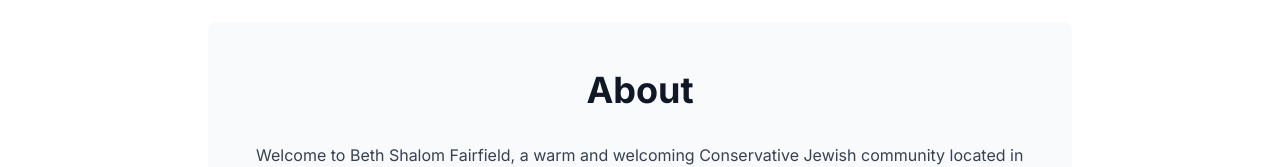
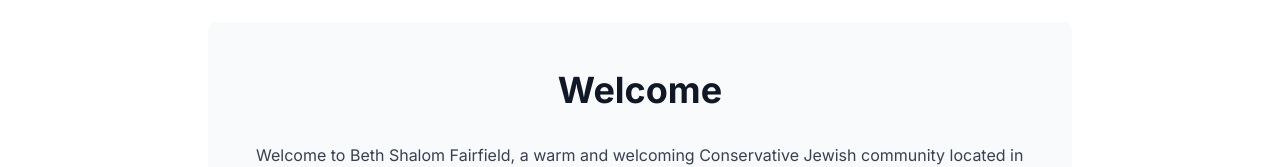
Before and after one commit to Blum-FF-Roo/beth-shalom-fairfield, a Next.js app: page / in a window 1280 px wide. Shown: the part 410-577 px from the top of the page. Built offline with nearby package versions, Linux system fonts and the light colour scheme; no server answers; the database is empty.

Commit message:
Changed home About heading to Welcome

```diff
--- a/src/app/components/sections/AboutSectionRefresh.tsx
+++ b/src/app/components/sections/AboutSectionRefresh.tsx
@@ -22,7 +22,7 @@
           {/* Section Header */}
           <div className="text-center mb-8">
             <h2 id="about-heading" className="text-3xl md:text-4xl font-bold text-gray-900 mb-4">
-              About
+              Welcome
             </h2>
           </div>
 
```
